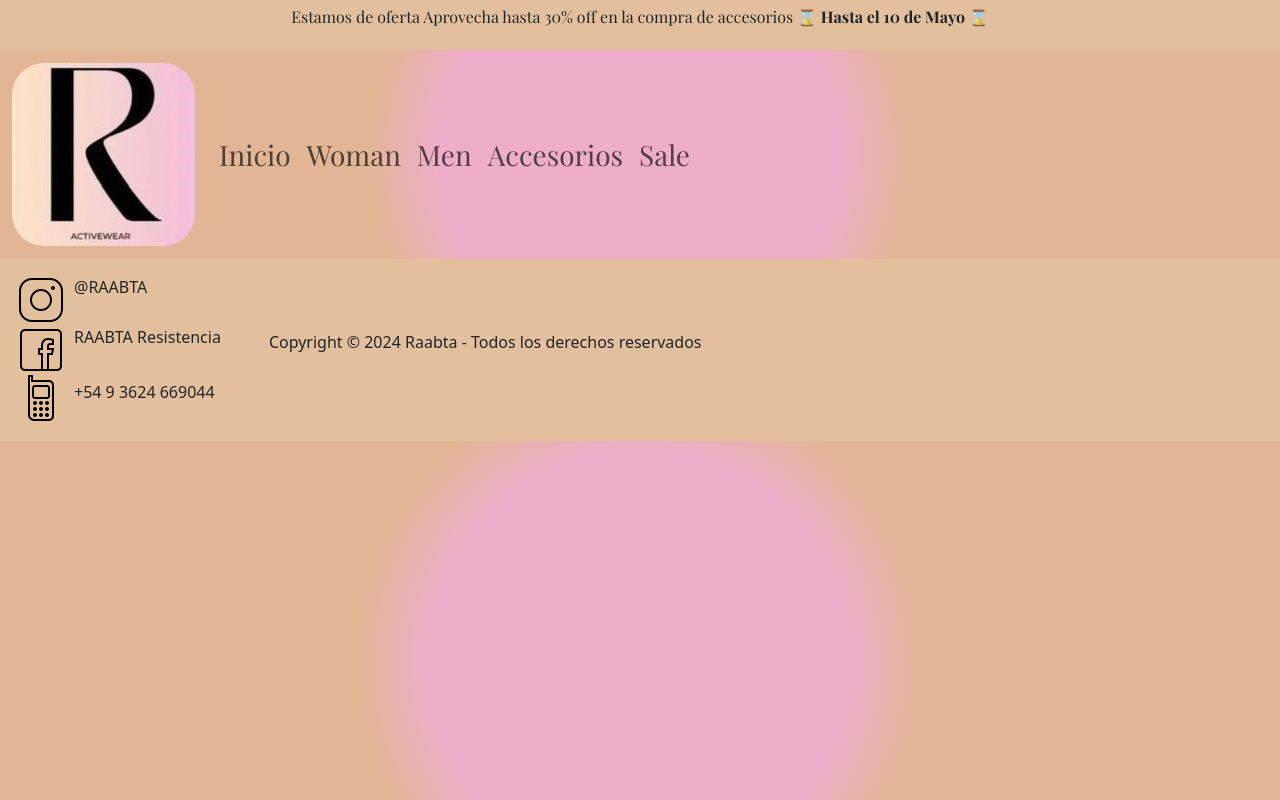
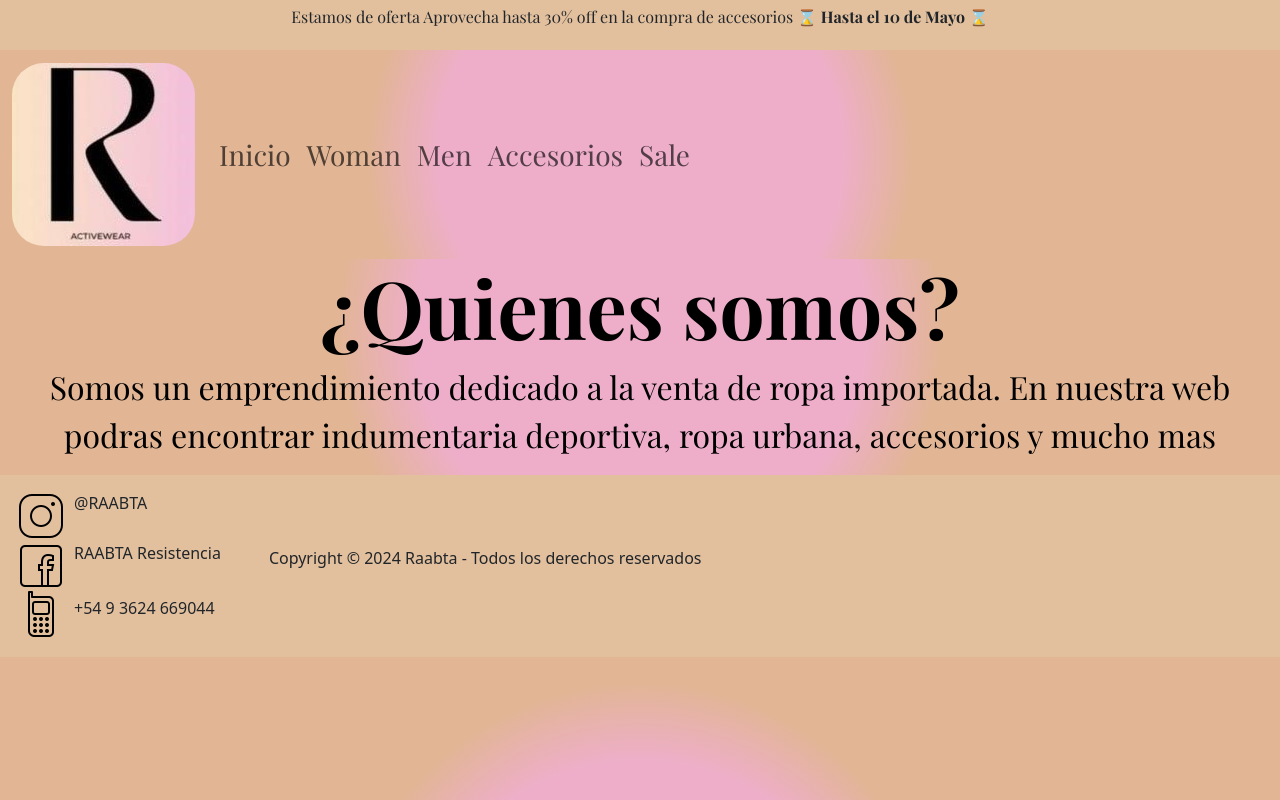
Before and after one commit to LucianaParodi/sass, a plain HTML site: page html/men.html in a window 1280 px wide. Drawn offline with nearby package versions, Linux system fonts and the light colour scheme; a web font is replaced by a local one.

Commit message:
agregue unas cosas

```diff
--- a/html/men.html
+++ b/html/men.html
@@ -45,6 +45,13 @@
             </div>
           </nav>
     </header>
+    <section>
+        <div class="presentation">
+            <h1>¿Quienes somos?</h1>
+
+            <p>Somos un emprendimiento dedicado a la venta de ropa importada. En nuestra web podras encontrar indumentaria deportiva, ropa urbana, accesorios y mucho mas</p>
+        </div>
+    </section>
       <footer class="footer-container d-flex gap-5 p-3">
         <div>
             <div class="d-flex gap-2">
```
